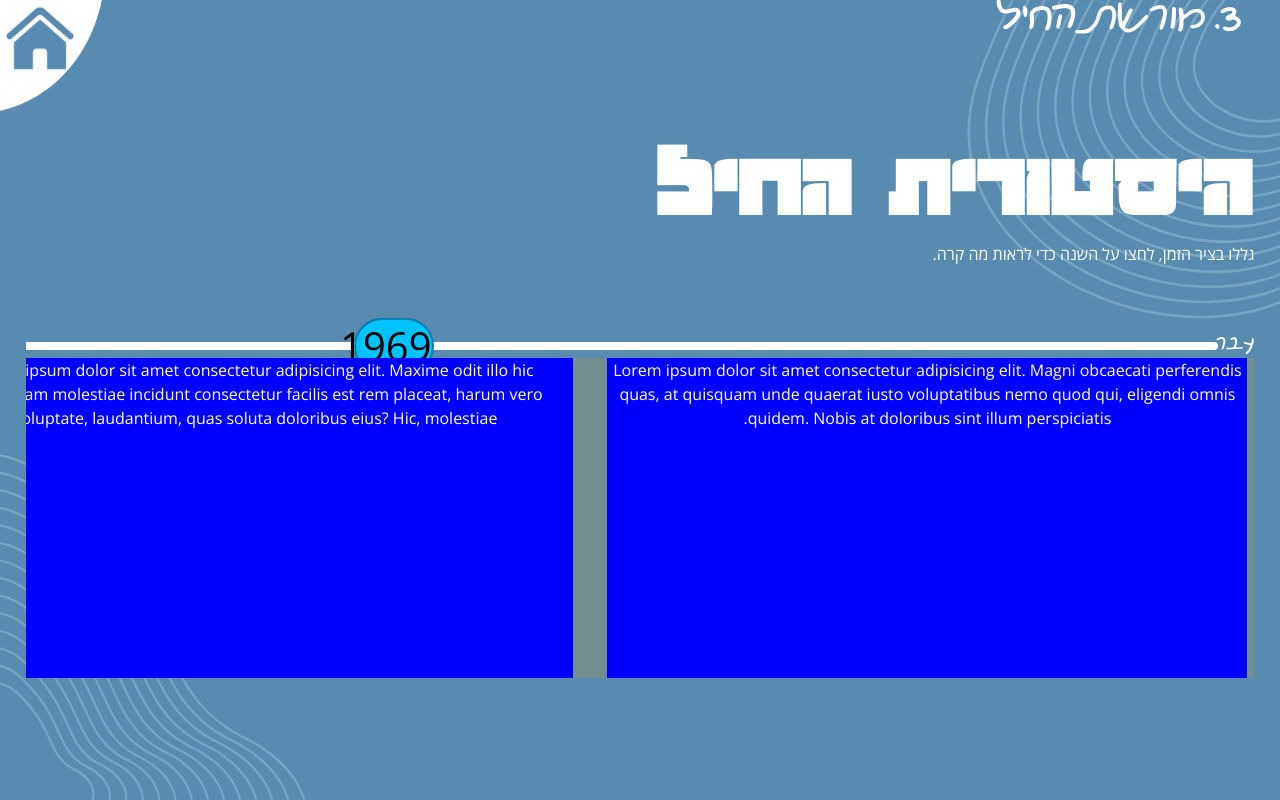
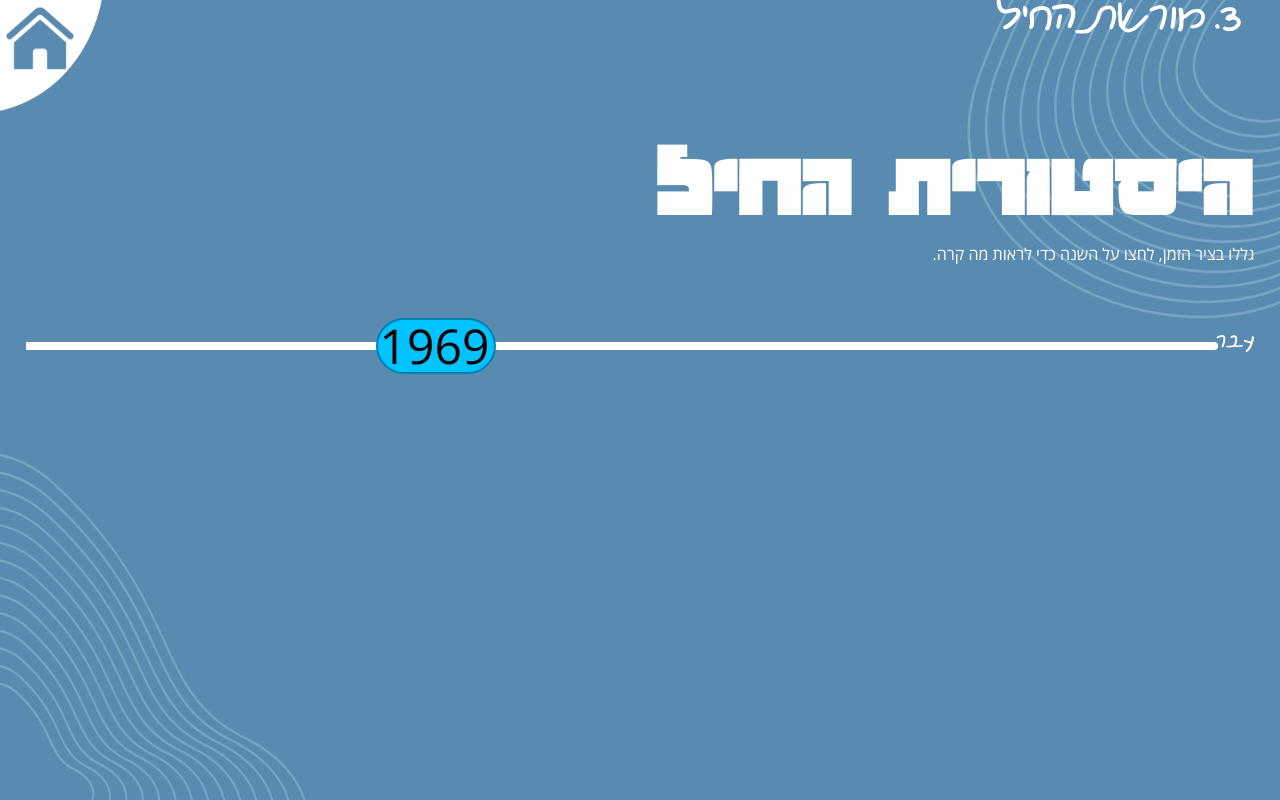
Before and after one commit to PeleBahalag/KamaRotem, a Vue app: page /KamaRotem/education/history in a window 1280 px wide. Built offline with nearby package versions, Linux system fonts and the light colour scheme.

Commit message:
timline on fiiiiiiiiiiire go me

```diff
--- a/src/components/heritage/ChailHistory.vue
+++ b/src/components/heritage/ChailHistory.vue
@@ -6,20 +6,20 @@
         <div class="timeline-row">
             <div class="timeline-bar"></div>
             <div class="circle-container">
-                <div class="circle" @click="yearClicked('1969' , 'circ69')" ref="circ69">1969</div>
-                <div class="circle" @click="yearClicked('1973' , 'circ73')" ref="circ73">1973</div>
-                <div class="circle" @click="yearClicked('1974' , 'circ74')" ref="circ74">1974</div>
-                <div class="circle" @click="yearClicked('1976' , 'circ76')" ref="circ76">1976</div>
-                <div class="circle" @click="yearClicked('1987' , 'circ87')" ref="circ87">1987</div>
-                <div class="circle" @click="yearClicked('1993' , 'circ93')" ref="circ93">1993</div>
-                <div class="circle" @click="yearClicked('1998' , 'circ98')" ref="circ98">1998</div>
-                <div class="circle" @click="yearClicked('2000' , 'circ2000')" ref="circ2000">2000</div>
-                <div class="circle" @click="yearClicked('2003' , 'circ03')" ref="circ03">2003</div>
-                <div class="circle" @click="yearClicked('2009' , 'circ09')" ref="circ09">2009</div>
-                <div class="circle" @click="yearClicked('2012' , 'circ12')" ref="circ12">2012</div>
-                <div class="circle" @click="yearClicked('2013' , 'circ13')" ref="circ13">2013</div>
-                <div class="circle" @click="yearClicked('2015' , 'circ15')" ref="circ15">2015</div>
-                <div class="circle" @click="yearClicked('2017' , 'circ17')" ref="circ17">2017</div>
+                <div class="circle" @click="yearClicked('1969')" >1969</div>
+                <div class="circle" @click="yearClicked('1973')" >1973</div>
+                <div class="circle" @click="yearClicked('1974')" >1974</div>
+                <div class="circle" @click="yearClicked('1976')" >1976</div>
+                <div class="circle" @click="yearClicked('1987')">1987</div>
+                <div class="circle" @click="yearClicked('1993')" >1993</div>
+                <div class="circle" @click="yearClicked('1998')" >1998</div>
+                <div class="circle" @click="yearClicked('2000')" >2000</div>
+                <div class="circle" @click="yearClicked('2003')" >2003</div>
+                <div class="circle" @click="yearClicked('2009')" >2009</div>
+                <div class="circle" @click="yearClicked('2012')" >2012</div>
+                <div class="circle" @click="yearClicked('2013')" >2013</div>
+                <div class="circle" @click="yearClicked('2015')" >2015</div>
+                <div class="circle" @click="yearClicked('2017')" >2017</div>
             </div>
         </div>
         <div class="signifiers">
@@ -27,20 +27,26 @@
             <p>המשך יבוא...</p>
         </div>
         <div class="cards-container">
-            <div class="my-card" >Lorem ipsum dolor sit amet consectetur adipisicing elit. Magni obcaecati perferendis quas, at quisquam unde quaerat iusto voluptatibus nemo quod qui, eligendi omnis quidem. Nobis at doloribus sint illum perspiciatis.</div>
-            <div class="my-card" >Lorem ipsum dolor sit amet consectetur adipisicing elit. Maxime odit illo hic quibusdam molestiae incidunt consectetur facilis est rem placeat, harum vero voluptate, laudantium, quas soluta doloribus eius? Hic, molestiae.</div>
-            <div class="my-card" >Lorem ipsum dolor sit amet consectetur adipisicing elit. Sed repudiandae odio dolorem. Ut placeat, tempore culpa nisi explicabo dicta ea quia iure odit accusamus porro repellat accusantium quisquam dolore illo.</div>
-            <div class="my-card" ></div>
-            <div class="my-card" ></div>
-            <div class="my-card" ></div>
-            <div class="my-card" ></div>
-            <div class="my-card" ></div>
-            <div class="my-card" ></div>
-            <div class="my-card" ></div>
-            <div class="my-card" ></div>
-            <div class="my-card" ></div>
-            <div class="my-card" ></div>
-            <div class="my-card" ></div>
+            <div class="my-card" :class="{showCard : currentYear === '1969'}">
+                1969
+            </div>
+            <div class="my-card" :class="{showCard : currentYear === '1973'}">
+                1973
+            </div>
+            <div class="my-card" :class="{showCard : currentYear === '1974'}">
+                74
+            </div>
+            <div class="my-card" :class="{showCard : currentYear === '1976'}">76</div>
+            <div class="my-card" :class="{showCard : currentYear === '1987'}">87</div>
+            <div class="my-card" :class="{showCard : currentYear === '1993'}">93</div>
+            <div class="my-card" :class="{showCard : currentYear === '1998'}">98</div>
+            <div class="my-card" :class="{showCard : currentYear === '2000'}">2000</div>
+            <div class="my-card" :class="{showCard : currentYear === '2003'}">2003</div>
+            <div class="my-card" :class="{showCard : currentYear === '2009'}">2009</div>
+            <div class="my-card" :class="{showCard : currentYear === '2012'}">2012</div>
+            <div class="my-card" :class="{showCard : currentYear === '2013'}">2013</div>
+            <div class="my-card" :class="{showCard : currentYear === '2015'}">2015</div>
+            <div class="my-card" :class="{showCard : currentYear === '2017'}">2017</div>
         </div>
     </div>
   </div>
@@ -51,21 +57,12 @@ export default {
     data(){
         return{
             currentYear : '',
-            activeCardLeft : 0,
+
         }
     },
     methods : {
-        yearClicked(year , refName){
+        yearClicked(year){
             this.currentYear = year;
-            this.$nextTick(() => {
-                const circleEl = this.$refs[refName];
-                if (circleEl) {
-                const rect = circleEl.getBoundingClientRect();
-                const centerX = rect.left + rect.width / 2;
-                const containerRect = this.$el.getBoundingClientRect(); // history component
-                this.activeCardLeft = centerX - containerRect.left - (cardWidth / 2);
-                }
-            })
         }
     }
 }
@@ -127,7 +124,7 @@ export default {
         height: 1vh;
         border-radius: 12px;
         margin-bottom: 10px;
-        width:715vw;
+        width:765vw;
         position: absolute;
         top: 35%;
         right: 0;
@@ -144,53 +141,59 @@ export default {
         flex-wrap: nowrap;
         justify-content: center;
         z-index: 2;
-        right:15vw;
+        right:32vw;
     }
     .signifiers{
         position: absolute;
         right:0;
-        width: 510vw;
+        width: 735vw;
         display: flex;
         justify-content: space-between;
         font-family: 'miri';
         margin: 0;
         padding: 0%;
-        top:-30px;
+        top:-4vmin;
     }
     .circle{
         height: 7vh;
-        width: 10vh;
+        width: 15vh;
         border-radius: 40px;
         background-color: rgb(0, 195, 255);
         border: 2px rgb(0, 127, 177) solid;
-        font-size: 5vmin;
+        font-size: 6vmin;
         display: flex;
         color: black;
         flex-flow: column;
         justify-content: center;
+        padding-right:3px;
+        text-align: center;
     }
     .cards-container{
         position: relative;
-        width:755vw;
-        top:-5vh;
-        background-color: rgba(224,156,13,0.2);
+        width:792vw;
+        top:0;
         right:-20vw;
         height: 40vh;
         display: flex;
         flex-flow: row nowrap;
         justify-content: space-evenly;
         overflow-x: auto;
-        padding-right:15vw ;
+        padding-right:12vw ;
     }
     .my-card{
-        width: 50vw;
+        width: 52vw;
         height:100%;
-        background-color: blue;
+        background-color: rgba(255, 255, 255, 0.726);
         pointer-events: none;
         z-index: 5;
+        color: black;
+        border-radius: 20px;
+        padding: .25%;
+        opacity: 0;
+        transition: opacity 0.3s ease;
     }
+
     .showCard{
         opacity: 1 !important;
-        pointer-events: auto;
     }
 </style>
```
